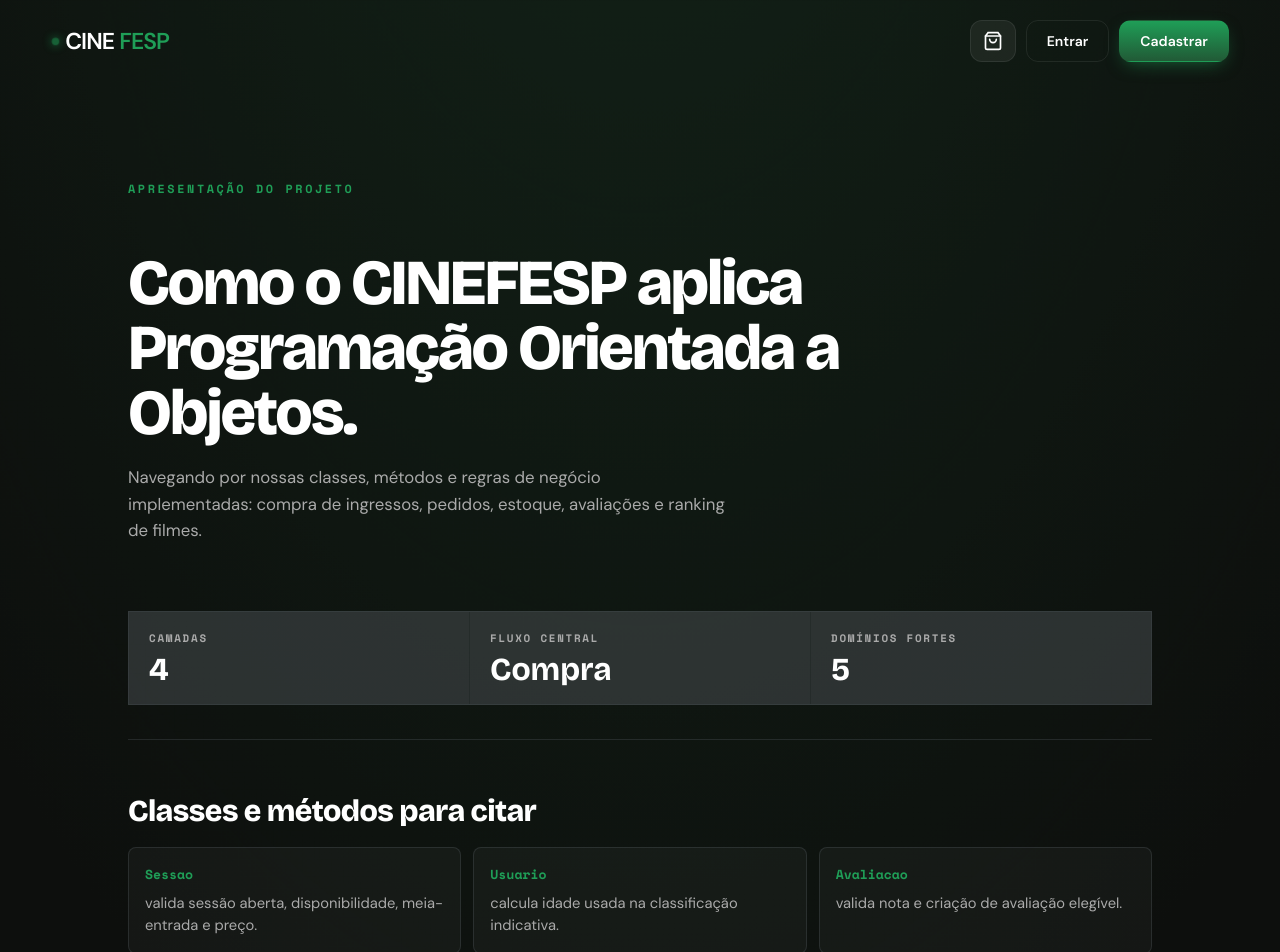
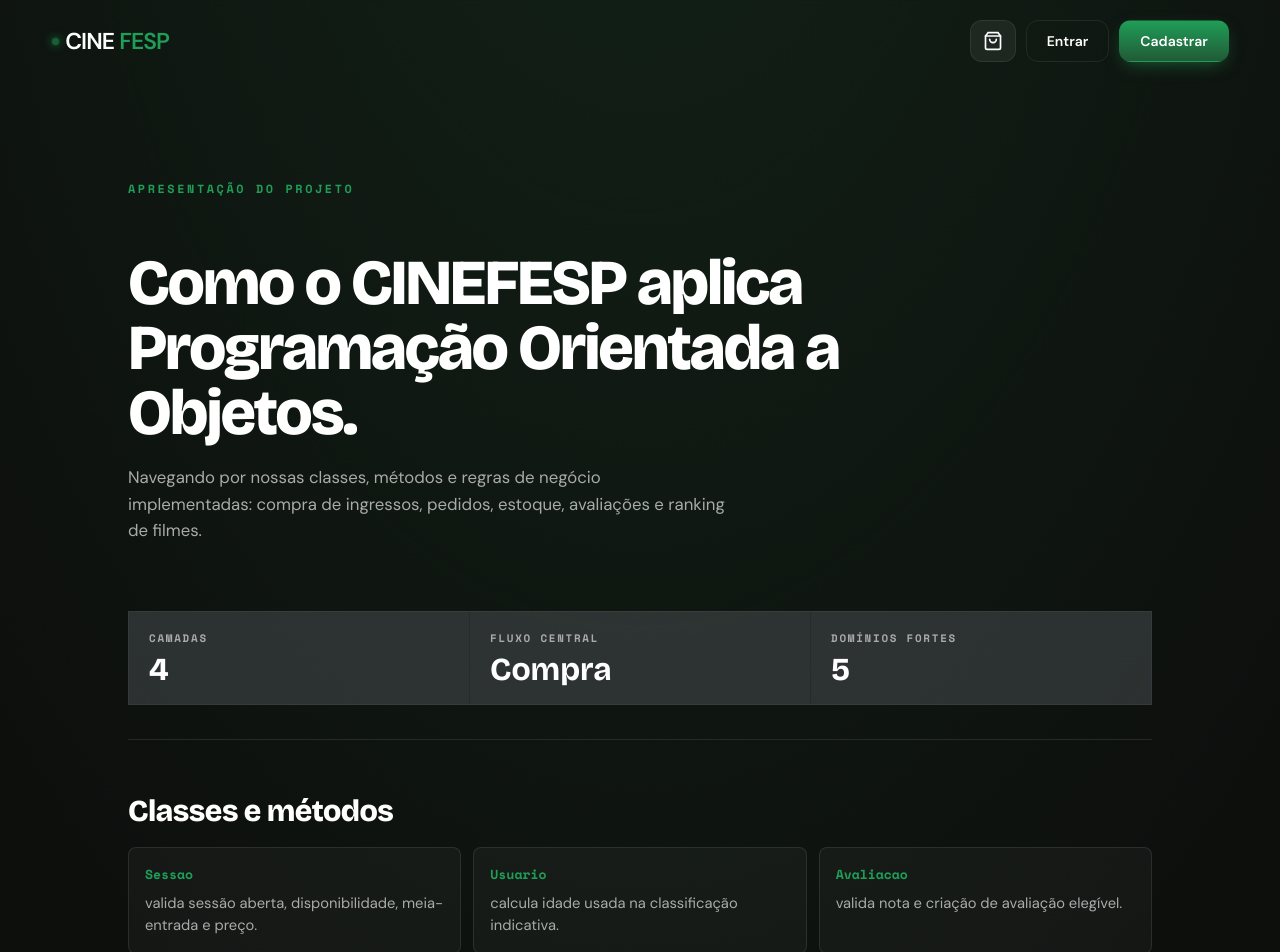
Before and after one commit to Cibelleeg/back-to-the-future, a React (Vite) app: page /cinemas in a window 1280 px wide. Shown: the top 952 px of the page. Built offline with nearby package versions, Linux system fonts and the light colour scheme.

Commit message:
feat: update page title to CINEFESP and refine panel title in CinemasPage

```diff
--- a/index.html
+++ b/index.html
@@ -4,7 +4,7 @@
     <meta charset="UTF-8" />
     <link rel="icon" type="image/svg+xml" href="/favicon.svg" />
     <meta name="viewport" content="width=device-width, initial-scale=1.0" />
-    <title>back-to-the-future</title>
+    <title>CINEFESP</title>
   </head>
   <body>
     <div id="root"></div>
--- a/src/pages/Cinemas/index.tsx
+++ b/src/pages/Cinemas/index.tsx
@@ -148,7 +148,7 @@ export function CinemasPage() {
         </S.Snapshot>
 
         <S.DomainPanel>
-          <S.PanelTitle>Classes e métodos para citar</S.PanelTitle>
+          <S.PanelTitle>Classes e métodos</S.PanelTitle>
           <S.DomainGrid>
             {DOMAIN_CLASSES.map(([name, description]) => (
               <S.DomainCard key={name}>
```
